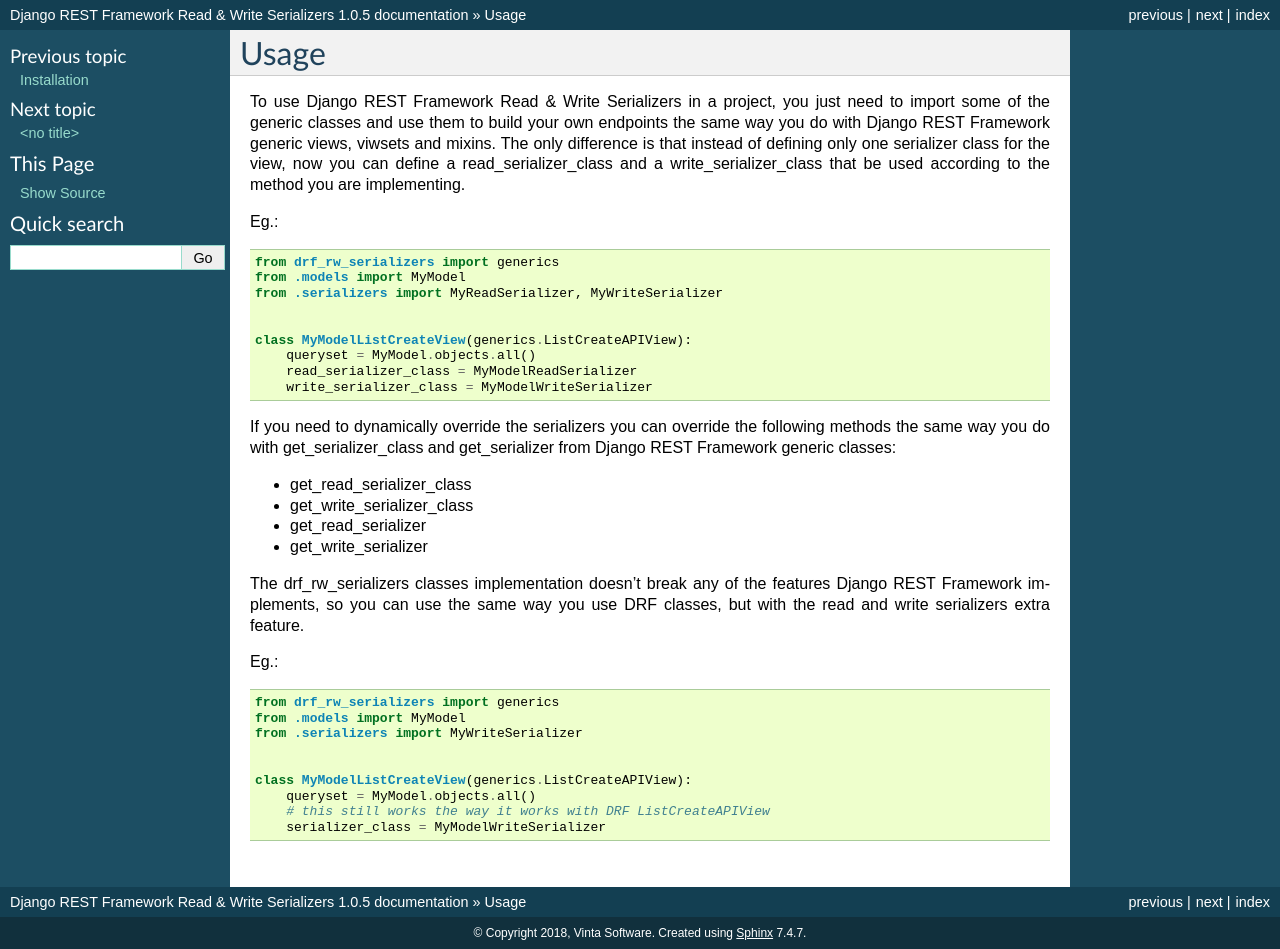
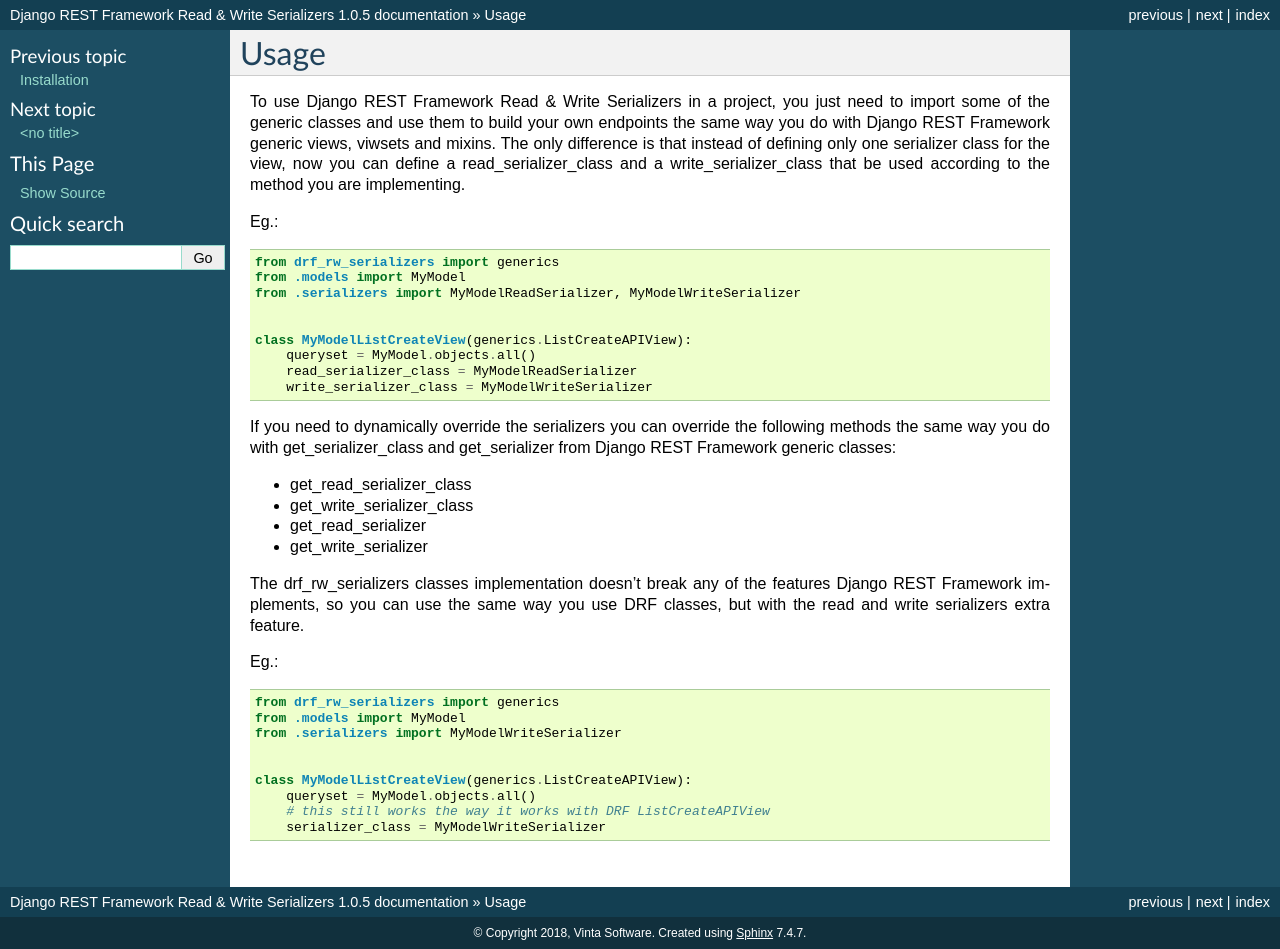
Before and after one commit to vintasoftware/drf-rw-serializers, a Sphinx documentation site: the page built from docs/usage.rst, in a window 1280 px wide. Built offline with Sphinx 7.4.7, drawn with Linux system fonts in a browser that asks for light colours.

Commit message:
Fix some references

```diff
--- a/docs/usage.rst
+++ b/docs/usage.rst
@@ -16,7 +16,7 @@
 
     from drf_rw_serializers import generics
     from .models import MyModel
-    from .serializers import MyReadSerializer, MyWriteSerializer
+    from .serializers import MyModelReadSerializer, MyModelWriteSerializer
 
 
     class MyModelListCreateView(generics.ListCreateAPIView):
@@ -45,7 +45,7 @@
 
     from drf_rw_serializers import generics
     from .models import MyModel
-    from .serializers import MyWriteSerializer
+    from .serializers import MyModelWriteSerializer
 
 
     class MyModelListCreateView(generics.ListCreateAPIView):
```
